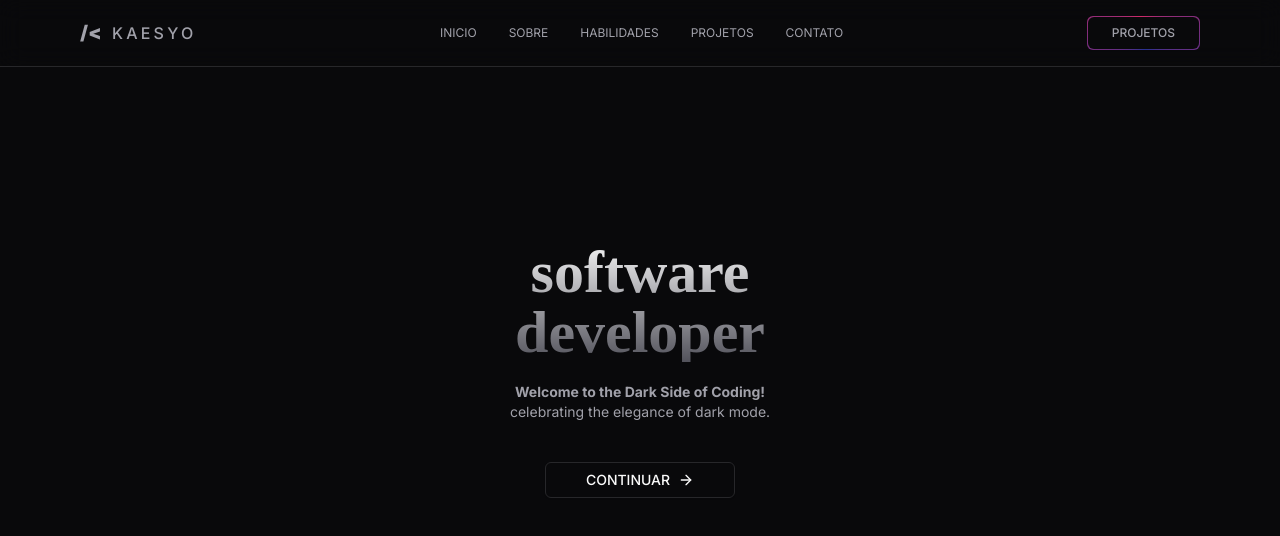
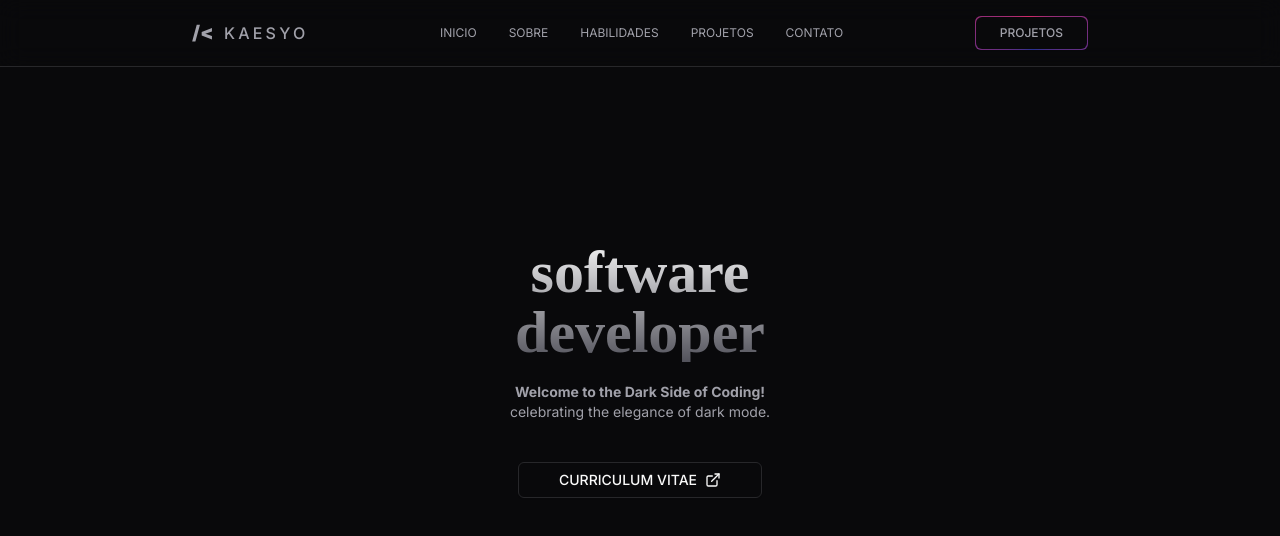
Before and after one commit to KARAUJO1003/portifolio.web.1.4.0, a Next.js app in the folder portifolio/: page / in a window 1280 px wide. Shown: the top 536 px of the page. Built offline with nearby package versions, Linux system fonts and the light colour scheme.

Commit message:
refactor:

```diff
--- a/portifolio/src/app/_components/global/header.tsx
+++ b/portifolio/src/app/_components/global/header.tsx
@@ -8,7 +8,7 @@ export const Header = ({ className, children }: ComponentPropsDefault) => {
       <div
         className={cn(
           [
-            'flex items-center justify-between mx-auto py-4  gap-8 min-w-full px-20 max-[1240px]:px-20 max-[1240px]:mx-0 max-[1240px]:w-full max-lg:min-w-full max-sm:px-8',
+            'flex items-center justify-between mx-auto py-4  gap-8 min-w-[896px] max-[1240px]:px-20 max-[1240px]:mx-0 max-[1240px]:w-full max-lg:min-w-full max-sm:px-8',
           ],
           className,
         )}
--- a/portifolio/src/app/_components/sections/contact/contacts.tsx
+++ b/portifolio/src/app/_components/sections/contact/contacts.tsx
@@ -7,6 +7,7 @@ import { DescriptionTypography } from '../../global/typography/description'
 import { TitleTypography } from '../../global/typography/title'
 import { ButtonBorderGradient } from '../../global/buttons/gradient-border-button'
 import { toast } from 'sonner'
+import Link from 'next/link'
 
 export const ContactsSection = () => {
   return (
@@ -29,10 +30,17 @@ export const ContactsSection = () => {
       <div className="contact-section">
         <Card.Container className=" max-w-80">
           <Card.Header>
-            <strong className="text-sm">Vamos fazer um orçamento?</strong>
+            <strong className="text-sm">Vamos nos conhecer?</strong>
             <span className="text-xs text-muted-foreground font-normal">
-              Me chama no whatsapp +55 (94) 9****-**** ou se preferir deixe seu
-              endereço de e-mail logo abaixo.
+              Me chama no{' '}
+              <Link
+                className="text-violet-400 hover:underline transition-all"
+                href="https://wa.me/qr/IEHEHAUSLZHRG1"
+                target="_blank"
+              >
+                whatsapp
+              </Link>{' '}
+              ou se preferir deixe seu endereço de e-mail logo abaixo.
             </span>
           </Card.Header>
           <Card.Body className="aspect-auto">
--- a/portifolio/src/app/_components/sections/home/home.tsx
+++ b/portifolio/src/app/_components/sections/home/home.tsx
@@ -9,7 +9,7 @@ import { gsap } from 'gsap'
 import { useGSAP } from '@gsap/react'
 import Link from 'next/link'
 import { Button } from '@/components/ui/button'
-import { ArrowRight } from 'lucide-react'
+import { ExternalLink } from 'lucide-react'
 
 export const HomeSection = ({ className }: ComponentPropsDefault) => {
   const tl = gsap.timeline()
@@ -90,10 +90,15 @@ export const HomeSection = ({ className }: ComponentPropsDefault) => {
         </DescriptionTypography>
       </div>
 
-      <Link href={'/#about'} id="button" className="flex items-center gap-3">
+      <Link
+        target="_blank"
+        href={'https://curriculo-dev-liard.vercel.app/'}
+        id="button"
+        className="flex items-center gap-3"
+      >
         <Button className="px-10 gap-2" variant="outline">
-          <span className="text-primary"> CONTINUAR</span>
-          <ArrowRight className="size-4" />
+          <span className="text-primary"> CURRICULUM VITAE</span>
+          <ExternalLink className="size-4" />
         </Button>
       </Link>
     </SectionContainer>
--- a/portifolio/src/lib/utilities.tsx
+++ b/portifolio/src/lib/utilities.tsx
@@ -282,6 +282,47 @@ export const Projects: ProjectProps[] = [
   },
 
   {
+    id: '6',
+    title: 'Formatar nome de arquivos',
+    description:
+      'Esse projeto foi desenvolvido intuito bem específico para resolver um problema na empresa que trabalho, ele facilita manter a nomenclatura em todos os arquivos, seguindo um padrão estabelecido e validado entre a equipe. Os dados possuem diversas validações, uma interface simples intuitiva e funcional, deixando dicas de uso para os usuários conseguirem agilidade.',
+    urlDeploy: 'https://rename-contracts.vercel.app/',
+    urlRepository: 'https://vercel.com/karaujo1003s-projects/rename-contracts',
+    tags: [
+      { label: 'tailwind-css' },
+      { label: 'shadcn-ui' },
+      { label: 'next-js' },
+    ],
+    requiriments: {
+      functionaisRequiriments: [],
+      noFunctionalRequiriments: [],
+      businessRule: [
+        {
+          title: 'Padrão de nomenclaturas',
+          description:
+            'O projeto precisa conter algumas validações simples nos campos a serem preenchidos para estarem conforme o padrão a ser seguido.',
+        },
+        {
+          title: 'Simplicidade',
+          description:
+            'O projeto precisa de uma interface simples e intuitiva, o foco é manter somente no lado client',
+        },
+        {
+          title: 'Praticidade',
+          description:
+            'Com intenção de torna-lo fácil de usar e proporcionar agilidade, foram adicionadas algumas regras para acessibilidade e dicas através de Tooltips deixando o usuário bem informado de como obter melhor proveito possivel da aplicação.',
+        },
+      ],
+    },
+    images: [
+      {
+        src: bannerDark.src,
+        alt: 'Imagem de projeto Renomeador de arquivos',
+      },
+    ],
+  },
+
+  {
     id: '4',
     title: 'Portifolio 1.4.0',
     description:
@@ -346,45 +387,4 @@ export const Projects: ProjectProps[] = [
       },
     ],
   },
-
-  {
-    id: '6',
-    title: 'Formatar nome de arquivos',
-    description:
-      'Esse projeto foi desenvolvido intuito bem específico para resolver um problema na empresa que trabalho, ele facilita manter a nomenclatura em todos os arquivos, seguindo um padrão estabelecido e validado entre a equipe. Os dados possuem diversas validações, uma interface simples intuitiva e funcional, deixando dicas de uso para os usuários conseguirem agilidade.',
-    urlDeploy: 'https://rename-contracts.vercel.app/',
-    urlRepository: 'https://vercel.com/karaujo1003s-projects/rename-contracts',
-    tags: [
-      { label: 'tailwind-css' },
-      { label: 'shadcn-ui' },
-      { label: 'next-js' },
-    ],
-    requiriments: {
-      functionaisRequiriments: [],
-      noFunctionalRequiriments: [],
-      businessRule: [
-        {
-          title: 'Padrão de nomenclaturas',
-          description:
-            'O projeto precisa conter algumas validações simples nos campos a serem preenchidos para estarem conforme o padrão a ser seguido.',
-        },
-        {
-          title: 'Simplicidade',
-          description:
-            'O projeto precisa de uma interface simples e intuitiva, o foco é manter somente no lado client',
-        },
-        {
-          title: 'Praticidade',
-          description:
-            'Com intenção de torna-lo fácil de usar e proporcionar agilidade, foram adicionadas algumas regras para acessibilidade e dicas através de Tooltips deixando o usuário bem informado de como obter melhor proveito possivel da aplicação.',
-        },
-      ],
-    },
-    images: [
-      {
-        src: bannerDark.src,
-        alt: 'Imagem de projeto Renomeador de arquivos',
-      },
-    ],
-  },
 ]
```
